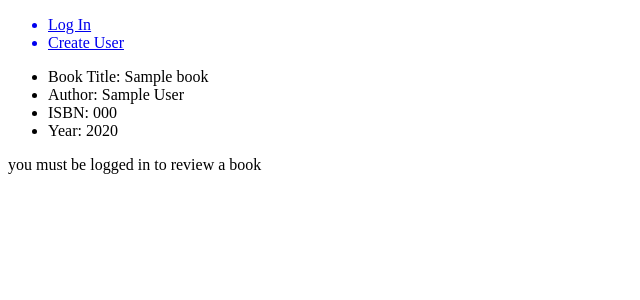
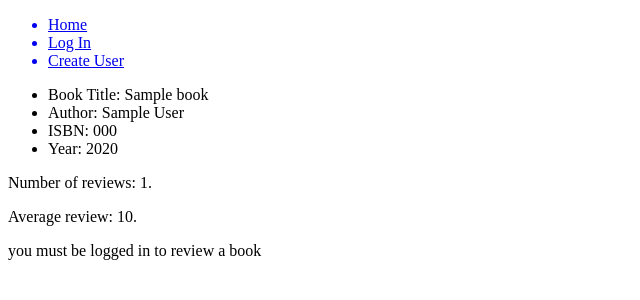
Before and after one commit to tyday/c50_project_01, a Flask app: template templates/show_book.html in a window 1280 px wide. Shown: the top 300 px of the page, without its empty margins (0-640 px from the left). Run offline with Flask 2, Linux system fonts and the light colour scheme; the template is opened without the code that fills it: most values are stand-ins (such as "Sample title", 1, 10 or a date in 2020).

Commit message:
add user reviews to book pages

```diff
--- a/application.py
+++ b/application.py
@@ -111,6 +111,8 @@ def register_auth():
 @app.route('/search/results', methods = ['GET','POST'])
 def search_results():
     if request.method == 'POST' or request.method == 'GET':
+        if 'username' in session:
+            user=session['username']
         error = None
         search_type = None
         search_term = request.form['search_term']
@@ -143,9 +145,10 @@ def search_results():
         if len(book_list) == 0:
             resultstring = "Found no results"
         elif len(book_list) == 1:
-            resultstring = str(book_list[0])
+            return redirect(url_for('show_book', isbn = book_list[0][0]))
+            # resultstring = str(book_list[0])
         else:
-            return render_template('show_book_multi.html', user='placeholder', books=book_list)
+            return render_template('show_book_multi.html', user=user, books=book_list)
             resultstring = str(book_list)
         return resultstring
 
@@ -155,18 +158,50 @@ def show_book(isbn):
         "SELECT * FROM books WHERE isbn=:param1",
         ({"param1":isbn})
     )
-
+    reviews = db.execute(
+        "SELECT reviews.score, reviews.review, users.username "
+        "FROM reviews "
+        "INNER JOIN books ON reviews.isbn = books.isbn "
+        "INNER JOIN users ON reviews.userid = users.id "
+        "WHERE reviews.isbn=:param1",
+        ({"param1":isbn})
+    )
+    ret_reviews = []
+    # for review in reviews:
+    #     print(str(review))
+    #     ret_reviews.append({"score":review.score,"review":review.review})
+    # print(review.username,session['username'])
+    review_count = 0
+    score_total = 0
+    user_review = None
     if 'username' in session:
         user=session['username']
+        for review in reviews:
+            if review.username == session['username']:
+                user_review = {"score":review.score, "review":review.review}
+                review_count += 1
+                score_total += review.score
+                print(user_review)
+            else:
+                score_total+= review.score
+                review_count += 1
+                ret_reviews.append({"score":review.score,"review":review.review})
     else:
         user=None
+    # print(f'Total reviews {review_count}, Average score: {score_total/review_count}')
     # return render_template('index.html', user=user)
     row = result.fetchone()
     if row is None:
         return 'nothing here'
     else:
         book = {"title":row.title,"author":row.author,"isbn":row.isbn,"year":row.year}
-        return render_template('show_book.html', user=user, book=book)
+        if review_count > 0:
+            ret_scores = {"count":review_count,"average":(score_total/review_count)}
+            reviews_list = {"user_review":user_review,"all_reviews":ret_reviews}
+        else:
+            ret_scores = None
+            reviews_list = None
+        return render_template('show_book.html', user=user, book=book, reviews=reviews_list,scores=ret_scores)
     # if row is not "":
     #     return 'found book'
     # else: return 'didnt find book'
--- a/templates/show_book.html
+++ b/templates/show_book.html
@@ -9,6 +9,7 @@
 <body>
     <nav>
         <ul>
+            <a href="{{url_for('index') }}"><li>Home</li></a>
             {% if user %}
             <li>Welcome {{ user }}!</li>
             <a href="{{ url_for('logout') }}"><li>Log out</li></a>
@@ -26,7 +27,29 @@
             <li>Year: {{ book.year }}</li>
         </ul>
         <div>
+            {% if reviews %}
+            <p>Number of reviews: {{ scores.count }}.</p>
+            <p>Average review: {{ scores.average }}.</p>
+            {% else %}
+            <p>There have been no reviews of this book.</p>
+            {% endif %}
+        </div>
+        <div>
             {% if user %}
+                {% if reviews.user_review %}
+                <p>user review test</p>
+                <p>{{ reviews.user_review }}</p>
+                <form action="" method="post">
+                    <label for="review">Review:</label>
+                    <!-- <input type="text" name="review" id="review" size="300" value="{{ reviews.user_review.review}}"> -->
+                    <textarea name="review" id="review">{{ reviews.user_review.review}}</textarea><br>
+                    <label for="score">Score</label>
+                    <input type="number" name="score" id="score" value="{{  reviews.user_review.score  }}" min="1" max="5">
+                    <input type="submit" value="Update">
+                </form>
+                {% else %}
+                <p>No user review</p>
+                {% endif %}
             <p>Review book</p>
             {% else %}
             <p>you must be logged in to review a book</p>
```
Also changed, not shown: templates/show_book_multi.html (+4 -3 lines).
